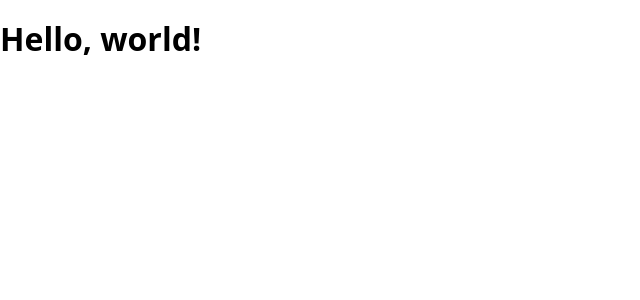
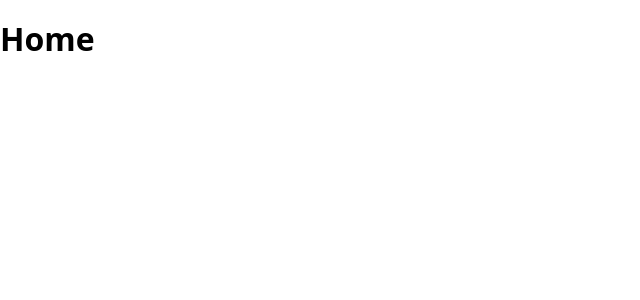
Before and after one commit to sargisshahinyan/editor-platform-technical-assignment, a React (Vite) app: page / in a window 1280 px wide. Shown: the top 300 px of the page, without its empty margins (0-640 px from the left). Built offline with nearby package versions, Linux system fonts and the light colour scheme.

Commit message:
feat: Setup react router with the basic home page route

```diff
--- a/package.json
+++ b/package.json
@@ -16,6 +16,7 @@
     "modern-normalize": "^3.0.1",
     "react": "^19.0.0",
     "react-dom": "^19.0.0",
+    "react-router": "^7.2.0",
     "styled-components": "^6.1.15",
     "zod": "^3.24.2"
   },
--- a/src/App.tsx
+++ b/src/App.tsx
@@ -1,4 +1,8 @@
 import { QueryClient, QueryClientProvider } from "@tanstack/react-query";
+import { BrowserRouter, Route, Routes } from "react-router";
+import { lazy } from "react";
+
+const Home = lazy(() => import("./routes/Home"));
 
 const queryClient = new QueryClient({
   defaultOptions: {
@@ -11,7 +15,11 @@ const queryClient = new QueryClient({
 export function App() {
   return (
     <QueryClientProvider client={queryClient}>
-      <h1>Hello, world!</h1>
+      <BrowserRouter>
+        <Routes>
+          <Route index element={<Home />} />
+        </Routes>
+      </BrowserRouter>
     </QueryClientProvider>
   );
 }
--- /dev/null
+++ b/src/routes/Home/index.tsx
@@ -0,0 +1,9 @@
+export const Home = () => {
+  return (
+    <div>
+      <h1>Home</h1>
+    </div>
+  );
+};
+
+export default Home;
```
Also changed, not shown: 1 other file (tests, documents, lock files or other folders).
